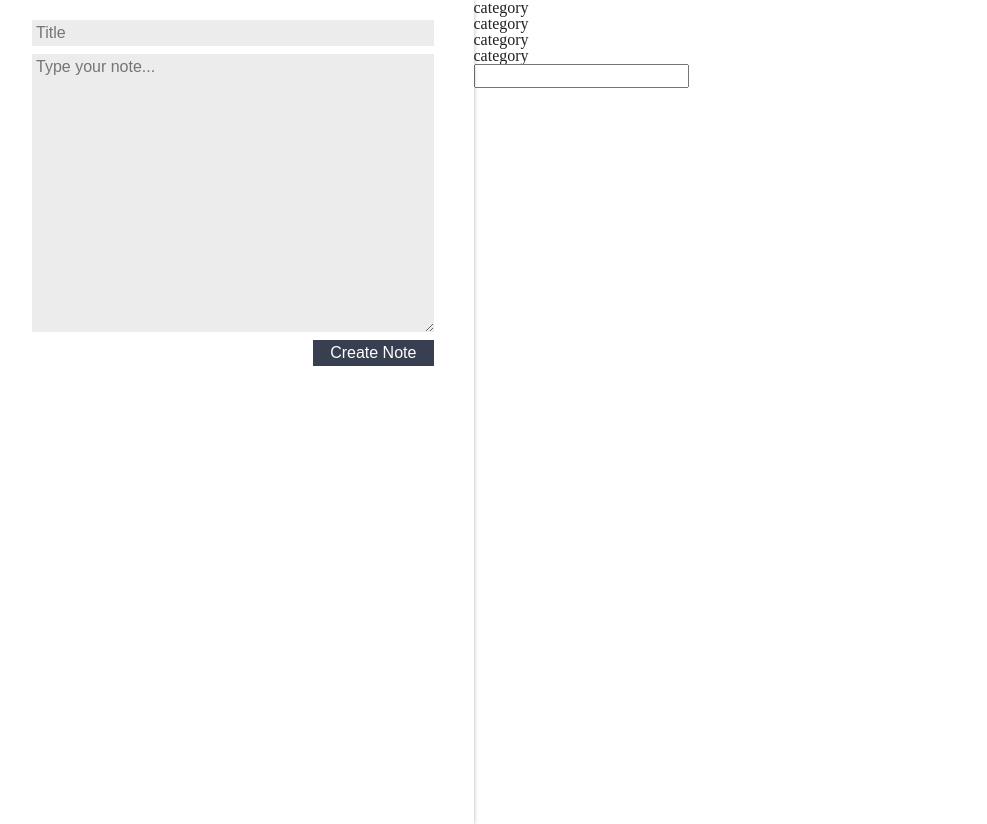
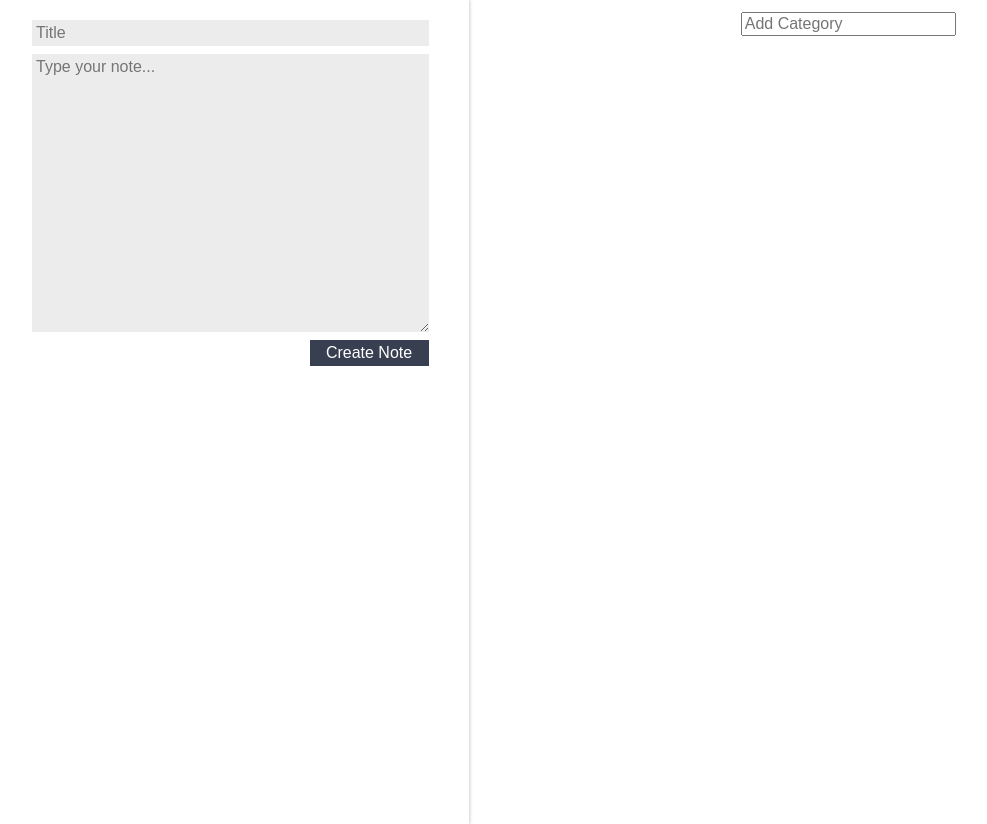
Before and after one commit to kevinaraujo/react-notes-manager, a React (Create React App) app: page / in a window 1280 px wide. Shown: the whole page, without its empty margins (8-995 px from the left). Built offline with nearby package versions, Linux system fonts and the light colour scheme.

Commit message:
Added function to include category by the user itself.

```diff
--- a/src/App.js
+++ b/src/App.js
@@ -11,7 +11,8 @@ class App extends Component {
     super()
 
     this.state = {
-      notes: []
+      notes: [],
+      categories: []
     }
   }
 
@@ -31,13 +32,27 @@ class App extends Component {
     this.setState({ notes })
   }
 
+  addCategory(value) {
+    let newCategoriesArray = [
+      ...this.state.categories,
+      value
+    ]
+
+    this.setState({
+      ...this.state.notes,
+      categories: newCategoriesArray
+    })
+  }
 
   render() {
     return (
       <section className="content">
         <RegisterForm createNote={ this.createNote.bind(this) } />
         <main className="main-content">
-          <CategoryList/>
+          <CategoryList
+            categories={ this.state.categories }
+            addCategory= { this.addCategory.bind(this) }
+          />
         </main>
         <NotesList
           notes={ this.state.notes }
--- a/src/components/CategoryList/CategoryList.jsx
+++ b/src/components/CategoryList/CategoryList.jsx
@@ -1,16 +1,31 @@
 import React, { Component } from 'react';
+import './style.css'
+class CategoryList extends Component {
+    _handler(e) {
+        if (e.key == 'Enter') {
+            const category = e.target.value
+            this.props.addCategory(category)
+        }
+    }
 
-class CategoryList extends Component {
     render() {
         return (
-            <section>
-                <ul>
-                    <li>category</li>
-                    <li>category</li>
-                    <li>category</li>
-                    <li>category</li>
+            <section className="category-list">
+                <ul className="category-list-list">
+                    { this.props.categories.map((category, index) => {
+                        return (
+                            <li key={ index }
+                            className="category-list-item">
+                                { category }
+                            </li>
+                        )
+                    })}
                 </ul>
-                <input type="text"/>
+                <input
+                    type="text"
+                    className="category-list-input"
+                    placeholder="Add Category"
+                    onKeyUp={ this._handler.bind(this) }/>
             </section>
         )
     }
--- /dev/null
+++ b/src/components/CategoryList/style.css
@@ -0,0 +1,21 @@
+.category-list{
+    display: flex;
+    flex-direction: row;
+    margin-top: 12px;
+}
+.category-list-list{
+    flex: 1;
+    display: flex;
+    flex-direction: row;
+    justify-content: space-evenly;
+}
+.category-list-item{
+    background-color: var(--secundaria);
+    color: white;
+    padding: 4px 8px;
+    border-radius: 10px;
+    font-family: Arial, Helvetica, sans-serif;
+}
+.category-list-input{
+    margin-right: 20px;
+}
```
